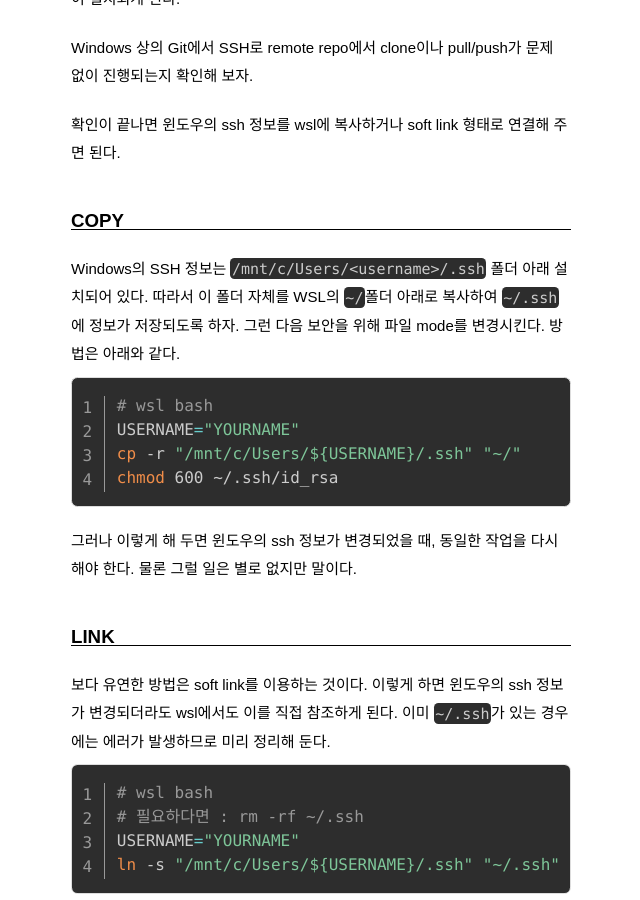
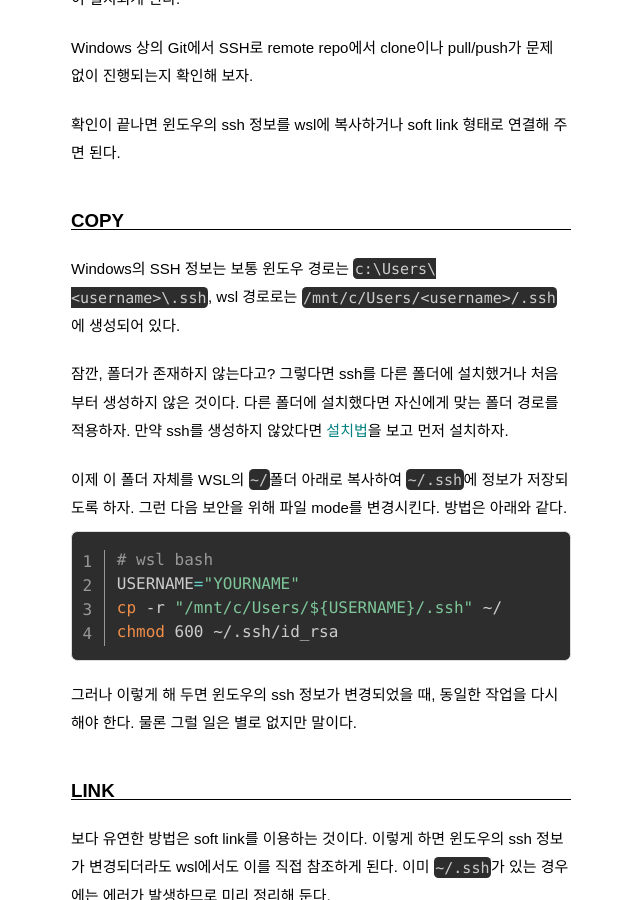
Before and after one commit to pinedance/blog, a Jekyll site: the page built from _posts/2020/01-06/2020-05-04-git-ssh-wsl.md, in a window 1280 px wide and 900 px high, scrolled down 685 px. Shown: the whole window, without its empty margins (319-959 px from the left). Built offline with Jekyll 4.4.1, drawn with Linux system fonts in a browser that asks for light colours; some web fonts are replaced; comment, search, counter and statistics services are not loaded.

Commit message:
Update 2020-05-04-git-ssh-wsl.md

````diff
--- a/_posts/2020/01-06/2020-05-04-git-ssh-wsl.md
+++ b/_posts/2020/01-06/2020-05-04-git-ssh-wsl.md
@@ -21,12 +21,16 @@ Windows 상의 Git에서 SSH로 remote repo에서 clone이나 pull/push가 문
 
 ### COPY
 
-Windows의 SSH 정보는 `/mnt/c/Users/<username>/.ssh` 폴더 아래 설치되어 있다. 따라서 이 폴더 자체를 WSL의 `~/`폴더 아래로 복사하여 `~/.ssh`에 정보가 저장되도록 하자. 그런 다음 보안을 위해 파일 mode를 변경시킨다. 방법은 아래와 같다.
+Windows의 SSH 정보는 보통 윈도우 경로는 `c:\Users\<username>\.ssh`, wsl 경로로는 `/mnt/c/Users/<username>/.ssh`에 생성되어 있다.
+
+잠깐, 폴더가 존재하지 않는다고? 그렇다면 ssh를 다른 폴더에 설치했거나 처음부터 생성하지 않은 것이다. 다른 폴더에 설치했다면 자신에게 맞는 폴더 경로를 적용하자. 만약 ssh를 생성하지 않았다면 [설치법](https://git-scm.com/book/ko/v2/Git-%EC%84%9C%EB%B2%84-SSH-%EA%B3%B5%EA%B0%9C%ED%82%A4-%EB%A7%8C%EB%93%A4%EA%B8%B0)을 보고 먼저 설치하자.
+
+이제 이 폴더 자체를 WSL의 `~/`폴더 아래로 복사하여 `~/.ssh`에 정보가 저장되도록 하자. 그런 다음 보안을 위해 파일 mode를 변경시킨다. 방법은 아래와 같다.
 
 ```bash
 # wsl bash
 USERNAME="YOURNAME"
-cp -r "/mnt/c/Users/${USERNAME}/.ssh" "~/"
+cp -r "/mnt/c/Users/${USERNAME}/.ssh" ~/
 chmod 600 ~/.ssh/id_rsa
 ```
 
````
